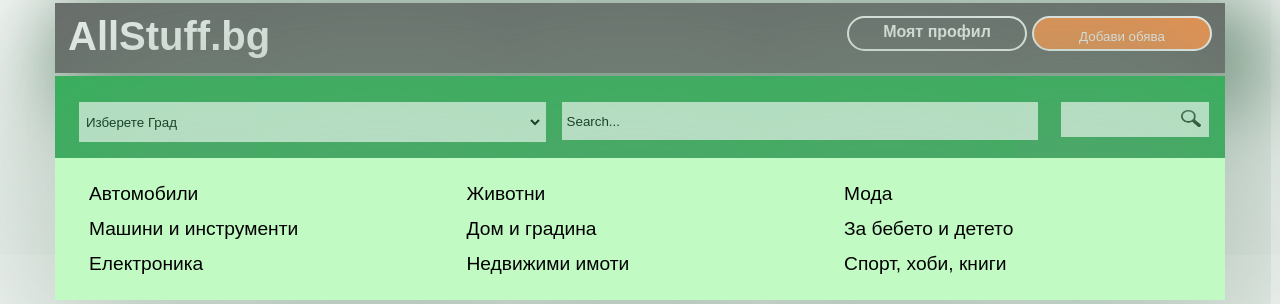
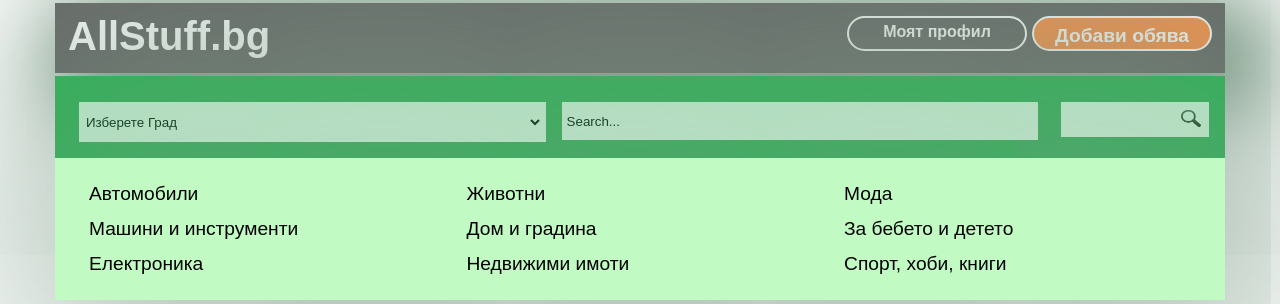
Before and after one commit to stilki4a/allStuff, a PHP site: page / in a window 1280 px wide. Shown: the top 304 px of the page. Run offline with PHP 8.4, Linux system fonts and the light colour scheme.

Commit message:
size obqva

```diff
--- a/assets/css/style.css
+++ b/assets/css/style.css
@@ -53,13 +53,15 @@ h2>a{
 	background-color:#FF8F45;
 	display:inline-block;
 	width:180px;
-
+	font-weight:bold;
+	font-size:1.2em;
 }
 .buton a{
 	width: 100%;
 	text-decoration:none;
 	display:inline-block;
 	color:#ffffff;
+
 
 }
 #underhome{
```
